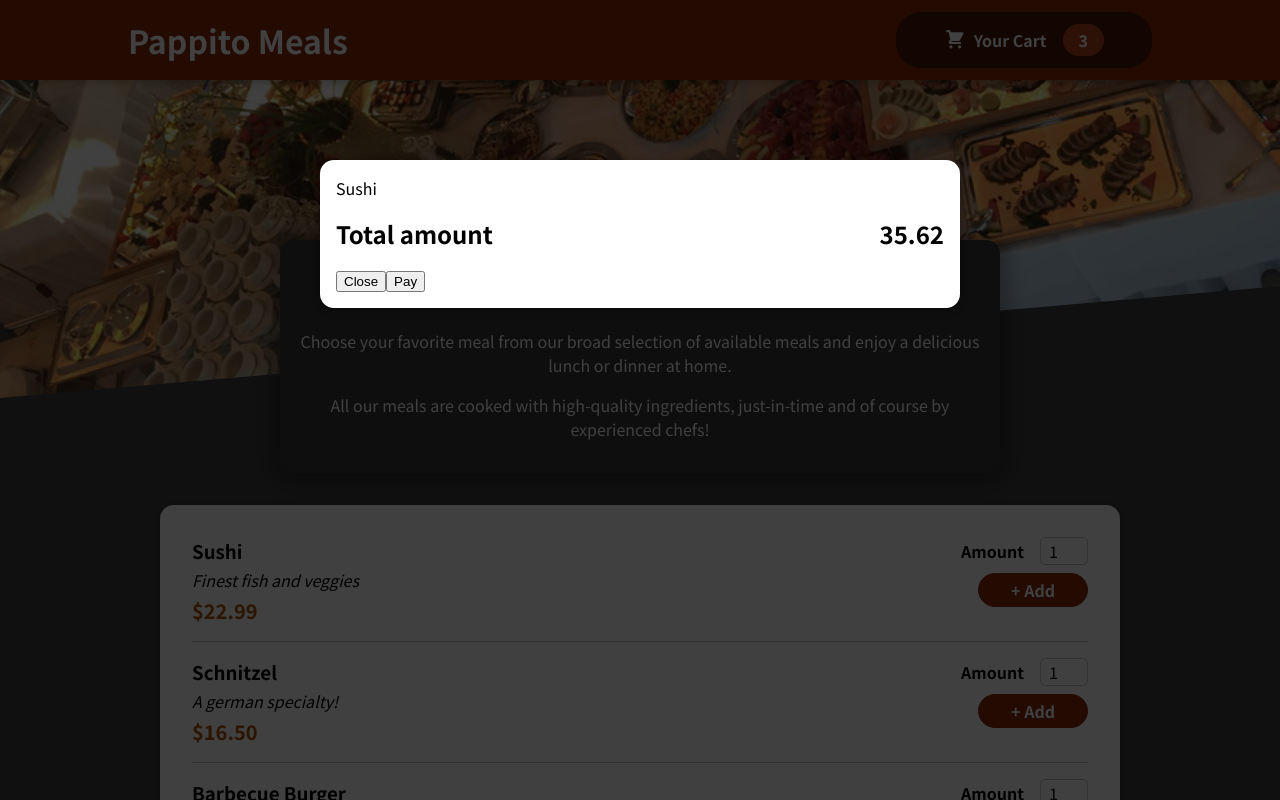
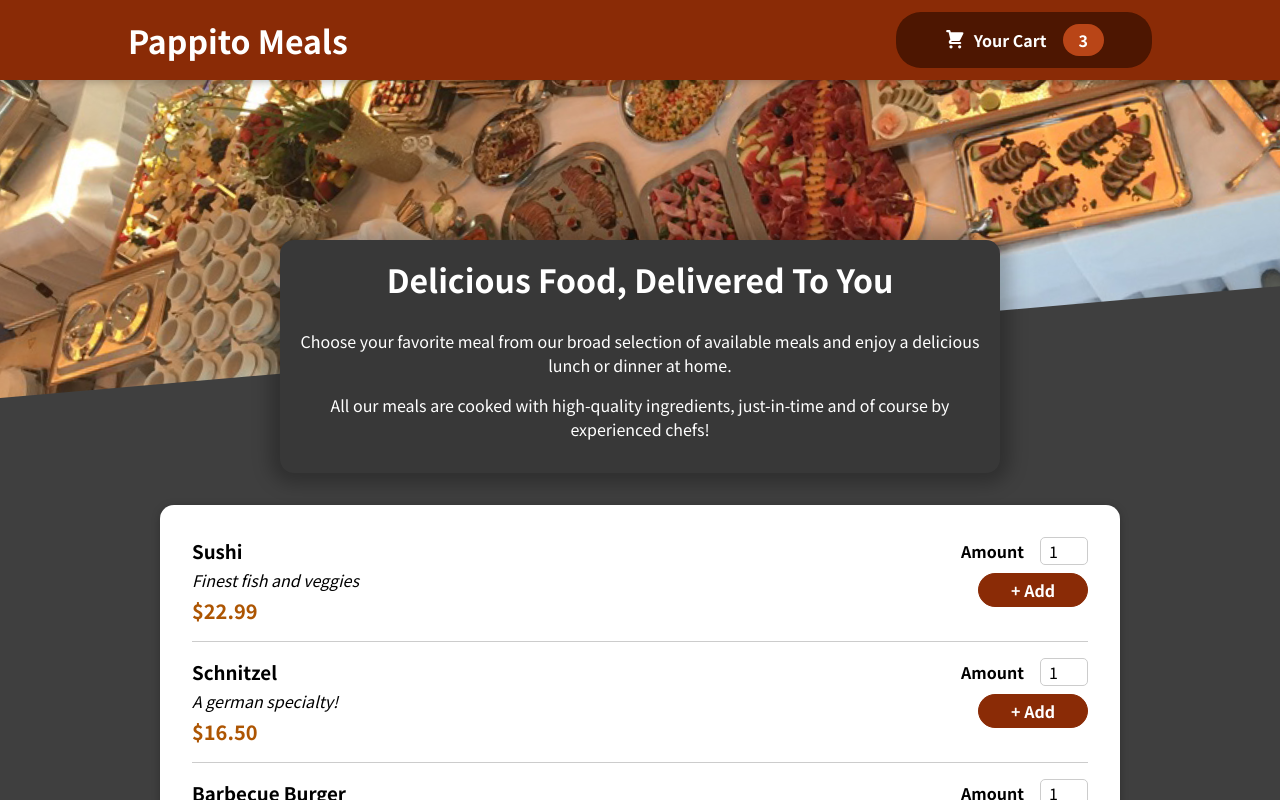
Before and after one commit to mr-am2k/MealApp, a React (Create React App) app: page / in a window 1280 px wide. Shown: the top 800 px of the page. Built offline with nearby package versions, Linux system fonts and the light colour scheme.

Commit message:
Solved cart problem, now it can be opened and closes proprely

```diff
--- a/src/App.js
+++ b/src/App.js
@@ -1,16 +1,26 @@
-import React from "react";
+import React, { useState } from "react";
 
 import Header from "./components/Layout/Header";
 import Meals from "./components/Meals/Meals";
 import Cart from "./components/Cart/Cart";
 
 function App() {
+  const [cartIsShown, setCartIsShown] = useState(false);
+
+  const showCartHandler = () => {
+    setCartIsShown(true);
+  };
+
+  const hideCartHandler = () => {
+    setCartIsShown(false);
+  };
+
   return (
     <React.Fragment>
-      <Cart/>
-      <Header/>
+      {cartIsShown && <Cart onHideCart={hideCartHandler}/>}
+      <Header onCartClick={showCartHandler} />
       <main>
-        <Meals/>
+        <Meals />
       </main>
     </React.Fragment>
   );
--- a/src/components/Cart/Cart.js
+++ b/src/components/Cart/Cart.js
@@ -14,15 +14,15 @@
   );
 
   return (
-    <Modal>
+    <Modal onClose={props.onHideCart}>
       {cartItems}
       <div className={classes.total}>
           <span>Total amount</span>
           <span>35.62</span>
       </div>
-      <div className={classes.action}>
-          <button className={classes['button--alt']}>Close</button>
-          <button className={classes.button}>Pay</button>
+      <div className={classes.actions}>
+          <button className={classes['button--alt']} onClick={props.onHideCart} >Close</button>
+          <button className={classes.button} >Pay</button>
       </div>
     </Modal>
   );
--- a/src/components/Layout/Header.js
+++ b/src/components/Layout/Header.js
@@ -9,7 +9,7 @@
         <React.Fragment>
             <header className={classes.header}>  {/* First part that holds name of the app and button for the cart*/}
                 <h1>Pappito Meals</h1>
-                <HeaderCartButton/>
+                <HeaderCartButton onClick={props.onCartClick}/>
             </header>
             <div className={classes['main-image']} > {/*Second part, that hold the header image, and CSS class is called like this because it has dash between words*/}
                 <img src={image} alt="Table full of delicious meals"/>
--- a/src/components/Layout/HeaderCartButton.js
+++ b/src/components/Layout/HeaderCartButton.js
@@ -5,8 +5,10 @@
 import classes from "./HeaderCartButton.module.css";
 
 const HeaderCartButton = (props) => {
+
+
   return (
-    <button className={classes.button}> {/* Returning button that has icon, text description and counter for added items to the cart */}
+    <button className={classes.button} onClick={props.onClick}> {/* Returning button that has icon, text description and counter for added items to the cart */}
       <span className={classes.icon}>
         <CartIcon />
       </span>
--- a/src/components/UI/Modal.js
+++ b/src/components/UI/Modal.js
@@ -3,12 +3,12 @@
 import classes from "./Modal.module.css";
 
 const Backdrop = (props) => {
-  return <div className={classes.backdrop}></div>;
+  return <div className={classes.backdrop} onClick={props.onClose} ></div>;
 };
 
 const ModalOverlay = (props) => {
   return (
-    <div className={classes.modal}>
+    <div className={classes.modal} >
       <div className={classes.content}>{props.children}</div>
     </div>
   );
@@ -19,7 +19,7 @@
 const Modal = (props) => {
   return (
     <React.Fragment>
-      {ReactDOM.createPortal(<Backdrop/>, portalElement )}
+      {ReactDOM.createPortal(<Backdrop onClose={props.onClose}/>, portalElement )}
       {ReactDOM.createPortal(<ModalOverlay>{props.children} </ModalOverlay>, portalElement)}
     </React.Fragment>
   );
```
Also changed, not shown: 1 other file (tests, documents, lock files or other folders).
